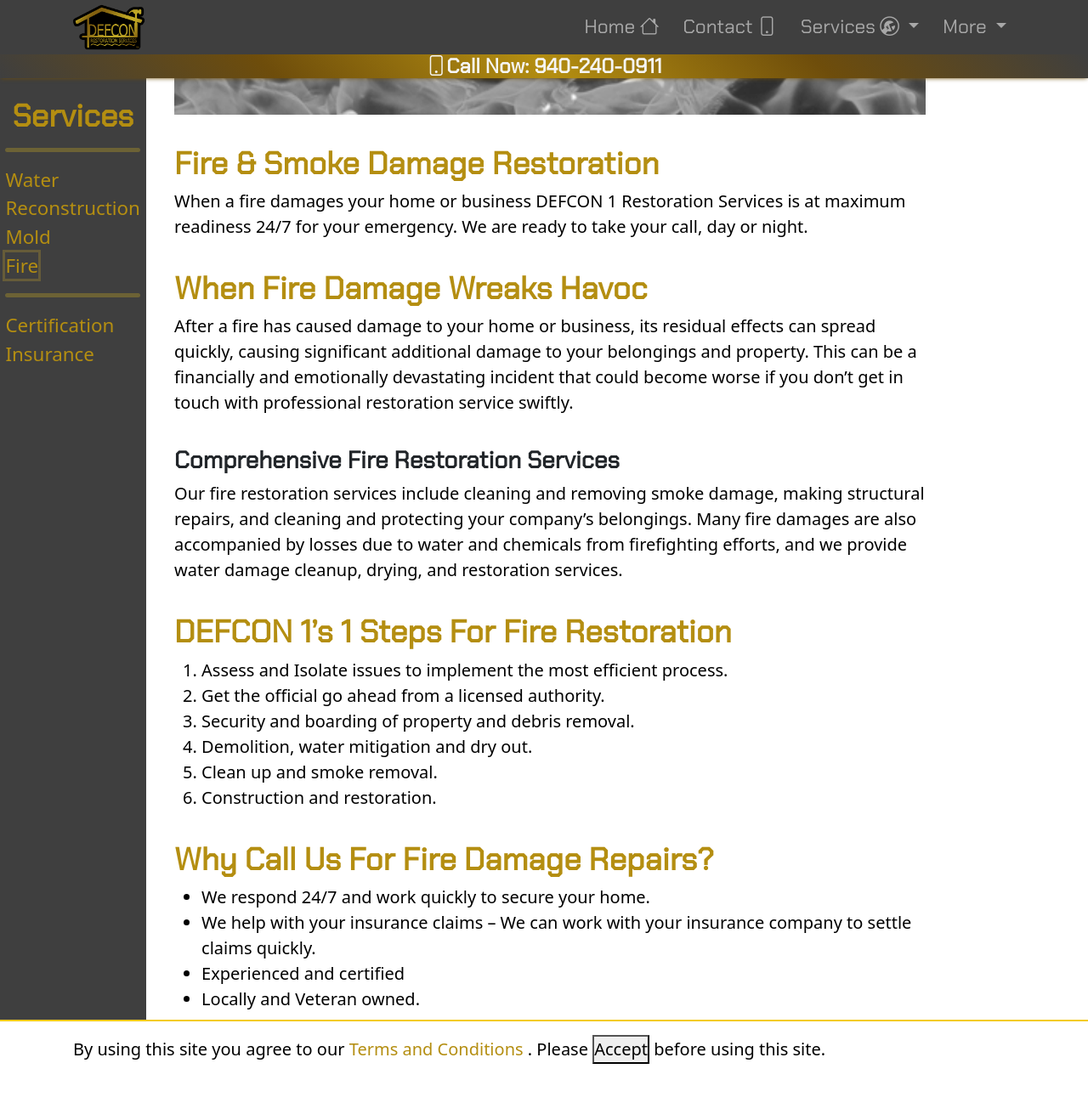
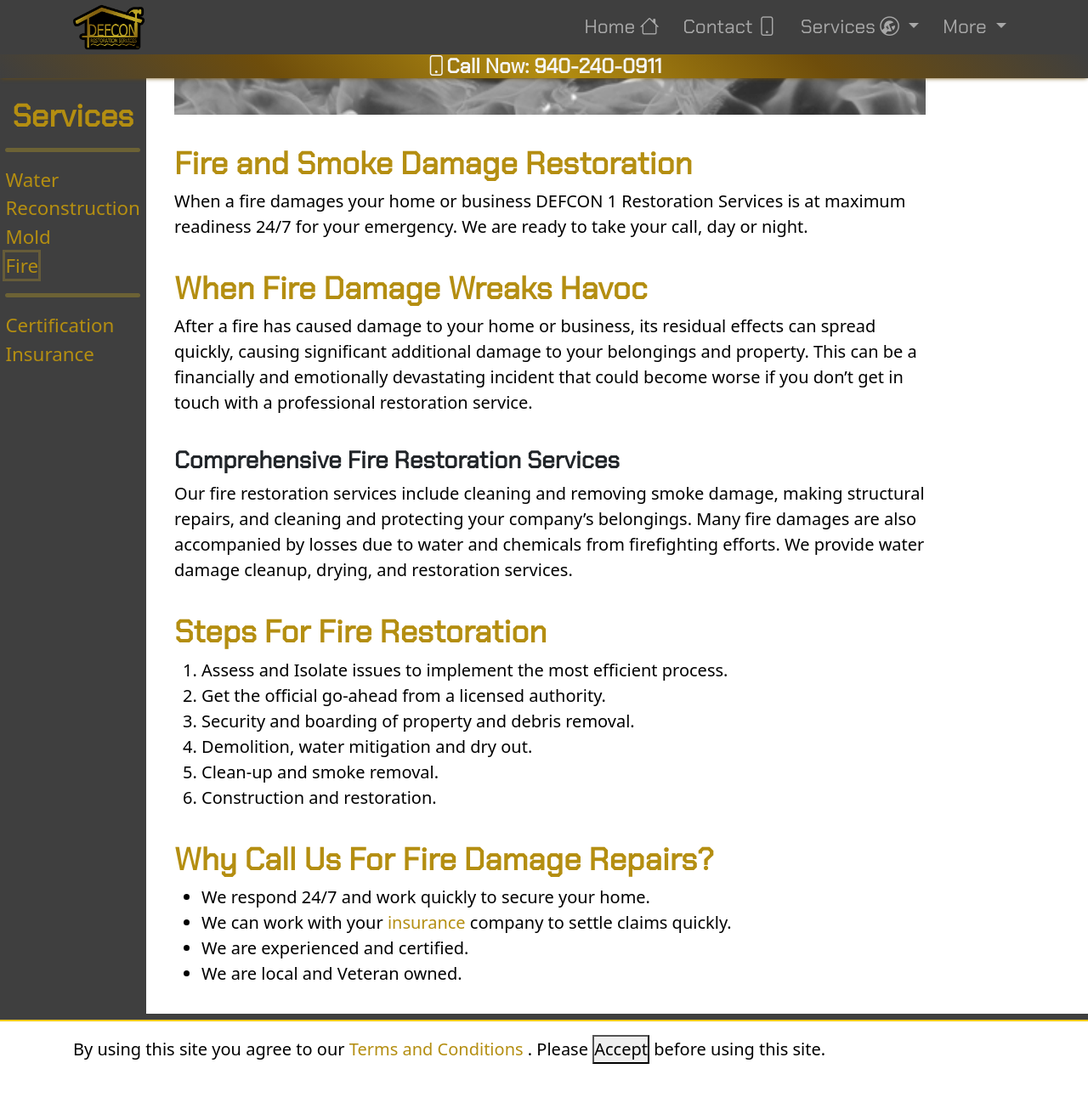
Before and after one commit to defcon1dfw/defcon1dfw.github.io, a Jekyll site: the page built from service/fire.md, in a window 1280 px wide and 1400 px high, scrolled down 518 px. Shown: the top 1291 px of the window at 85% size. Built offline with Jekyll 4.4.1, drawn with Linux system fonts in a browser that asks for light colours; nearby versions of some CDN libraries; some of the changed text lies outside the part shown.

Commit message:
dev adding new edits

```diff
--- a/service/fire.md
+++ b/service/fire.md
@@ -13,26 +13,26 @@
 
 ## When Fire Damage Wreaks Havoc
 
-After a fire has caused damage to your home or business, its residual effects can spread quickly, causing significant additional damage to your belongings and property. This can be a financially and emotionally devastating incident that could become worse if you don't get in touch with professional restoration service swiftly.
+After a fire has caused damage to your home or business, its residual effects can spread quickly, causing significant additional damage to your belongings and property. This can be a financially and emotionally devastating incident that could become worse if you don't get in touch with a professional restoration service.
 
 ### Comprehensive Fire Restoration Services
 
-Our fire restoration services include cleaning and removing smoke damage, making structural repairs, and cleaning and protecting your company’s belongings. Many fire damages are also accompanied by losses due to water and chemicals from firefighting efforts, and we provide water damage cleanup, drying, and restoration services.
+Our fire restoration services include cleaning and removing smoke damage, making structural repairs, and cleaning and protecting your company’s belongings. Many fire damages are also accompanied by losses due to water and chemicals from firefighting efforts. We provide water damage cleanup, drying, and restoration services.
 
-## {{ site.dbaOneName }}'s 1 Steps For Fire Restoration
+## Steps For Fire Restoration
 
 1. Assess and Isolate issues to implement the most efficient process.
-2. Get the official go ahead from a licensed authority.
+2. Get the official go-ahead from a licensed authority.
 3. Security and boarding of property and debris removal.
 4. Demolition, water mitigation and dry out.
-5. Clean up and smoke removal.
+5. Clean-up and smoke removal.
 6. Construction and restoration.
 
 ## Why Call Us For Fire Damage Repairs?
 
 - We respond 24/7 and work quickly to secure your home.
-- We help with your insurance claims – We can work with your insurance company to settle claims quickly.
-- Experienced and certified
-- Locally and Veteran owned.
+- We can work with your [insurance]({{ site.urlPrefix }}validation/insurance) company to settle claims quickly.
+- We are experienced and certified.
+- We are local and Veteran owned.
 
 </div>
```
Also changed, not shown: other parts of service/fire.md (+1 -1 lines), about.md (+6 -6 lines), contact.md (+3 -3 lines), service/mold.md (+8 -8 lines), service/reconstruction.md (+3 -3 lines), service/water.md (+15 -16 lines).
